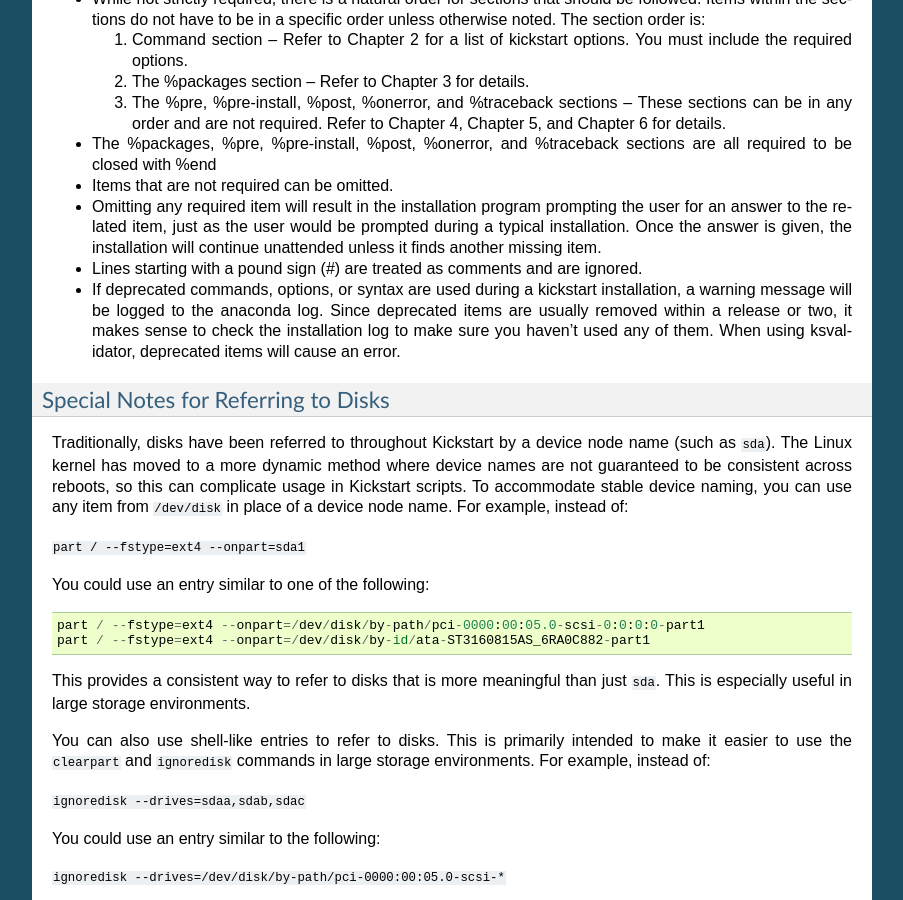
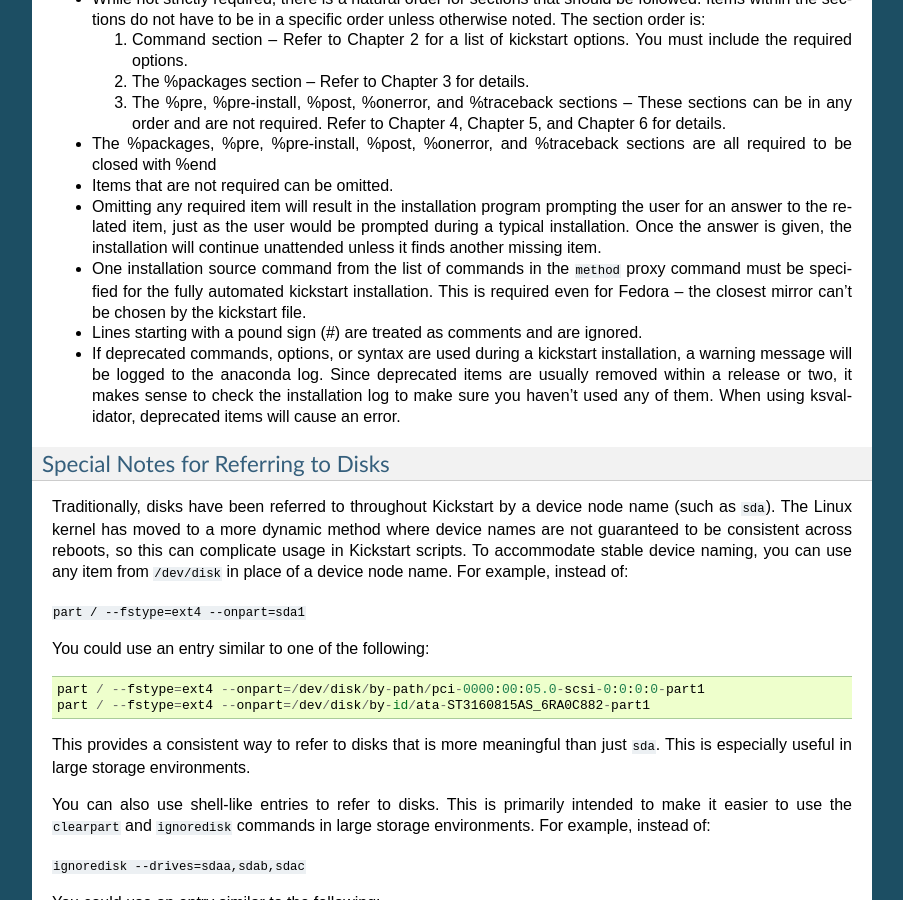
Before and after one commit to pykickstart/pykickstart, a Sphinx documentation site: the page built from docs/kickstart-docs.rst, in a window 1280 px wide and 900 px high, scrolled down 1562 px. Shown: the whole window, without its empty margins (198-1101 px from the left). Built offline with Sphinx 7.4.7, drawn with Linux system fonts in a browser that asks for light colours.

Commit message:
Commands for specifying base repo are mentioned in docs
Commands which are required for specifying base repo weren't mentioned in
docs. So users can get easily confused that without these commands the
closest mirror will be used.

```diff
--- a/docs/kickstart-docs.rst
+++ b/docs/kickstart-docs.rst
@@ -83,6 +83,10 @@ kickstart file:
    user would be prompted during a typical installation. Once the answer
    is given, the installation will continue unattended unless it finds
    another missing item.
+-  One installation source command from the list of commands in the ``method``
+   proxy command must be specified for the fully automated kickstart
+   installation. This is required even for Fedora -- the closest mirror can't
+   be chosen by the kickstart file.
 -  Lines starting with a pound sign (#) are treated as comments and are
    ignored.
 -  If deprecated commands, options, or syntax are used during a
```
